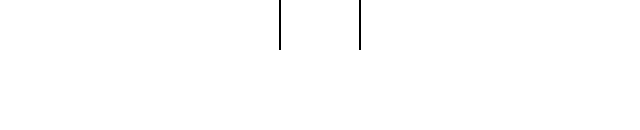
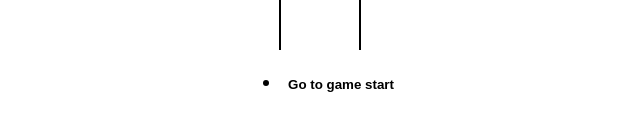
Before and after one commit to avinashGunturu/tictactoe, a React (Create React App) app: page / in a window 1280 px wide. Shown: the part 382-512 px from the top of the page, without its empty margins (319-959 px from the left). Built offline with nearby package versions, Linux system fonts and the light colour scheme.

Commit message:
displayed game history

```diff
--- a/src/App.js
+++ b/src/App.js
@@ -1,6 +1,8 @@
 import "./App.css";
 import React, { useState } from "react";
 import Board from "./components/Board";
+import History from "./components/History";
+
 import "./components/style/root.scss";
 import { calculateWinner } from "./components/heapers";
 
@@ -8,7 +10,6 @@
   const [history, setHistory] = useState([
     { board: Array(9).fill(null), isXnext: true },
   ]);
-  console.log(history);
   const [currentMove, setCurrentMove] = useState(0);
 
   const current = history[currentMove];
@@ -18,6 +19,7 @@
   const message = winner
     ? `winner is ${winner}`
     : `Next player is ${current.isXnext ? "X" : "O"}`;
+
   const handleSquarClick = (position) => {
     if (current.board[position] || winner) {
       return;
@@ -36,11 +38,16 @@
     });
     setCurrentMove((prev) => prev + 1);
   };
+
+  const moveTo = (move) => {
+    setCurrentMove(move);
+  };
   return (
     <div className="app">
       <h1>TIC TAC TOE</h1>
       <h2>{message}</h2>
       <Board handleSquarClick={handleSquarClick} board={current.board} />
+      <History history={history} moveTo={moveTo} currentMove={currentMove} />
     </div>
   );
 }
--- /dev/null
+++ b/src/components/History.jsx
@@ -0,0 +1,27 @@
+import React from "react";
+
+const History = ({ history, moveTo, currentMove }) => {
+  return (
+    <ul>
+      {history.map((_, move) => {
+        return (
+          <li key={move}>
+            <button
+              style={{
+                fontWeight: move === currentMove ? "bold" : "normal",
+              }}
+              type="button"
+              onClick={() => {
+                moveTo(move);
+              }}
+            >
+              {move === 0 ? "Go to game start " : `Go to move#${move}`}
+            </button>
+          </li>
+        );
+      })}
+    </ul>
+  );
+};
+
+export default History;
```
